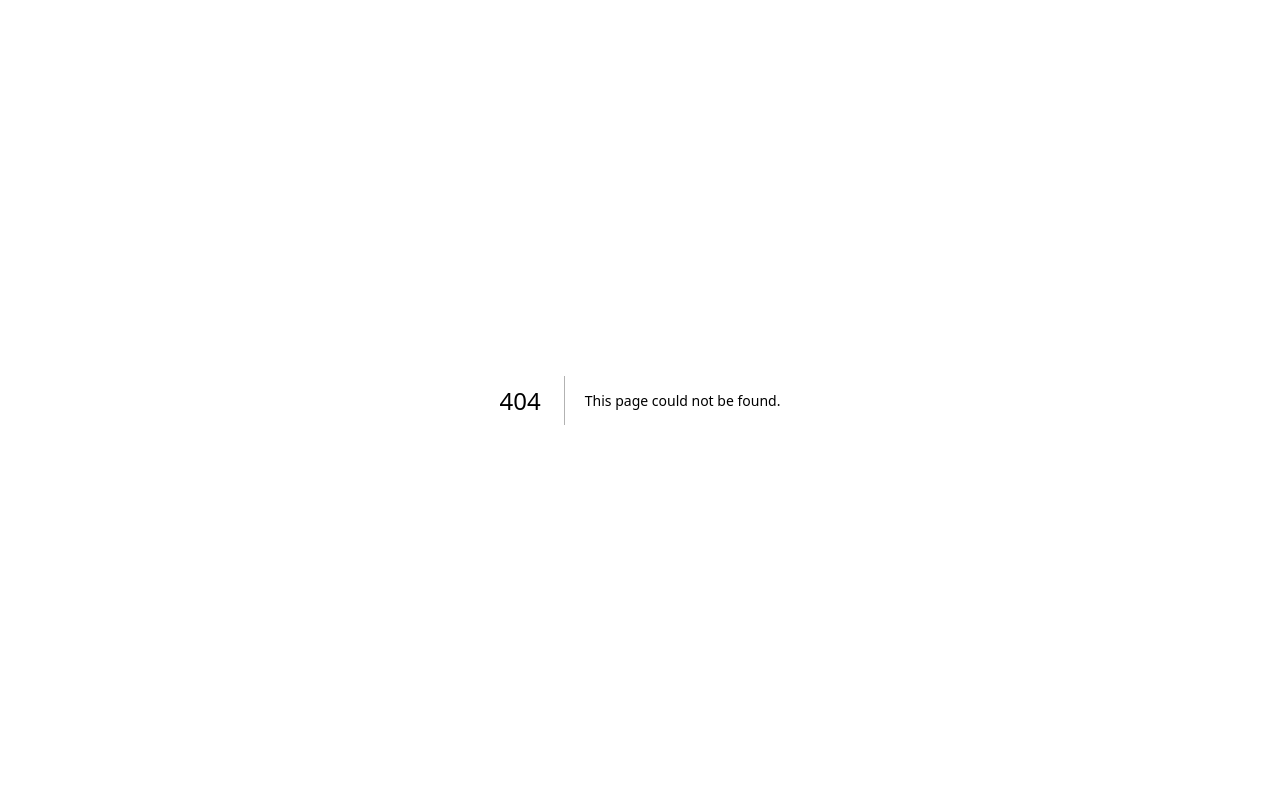
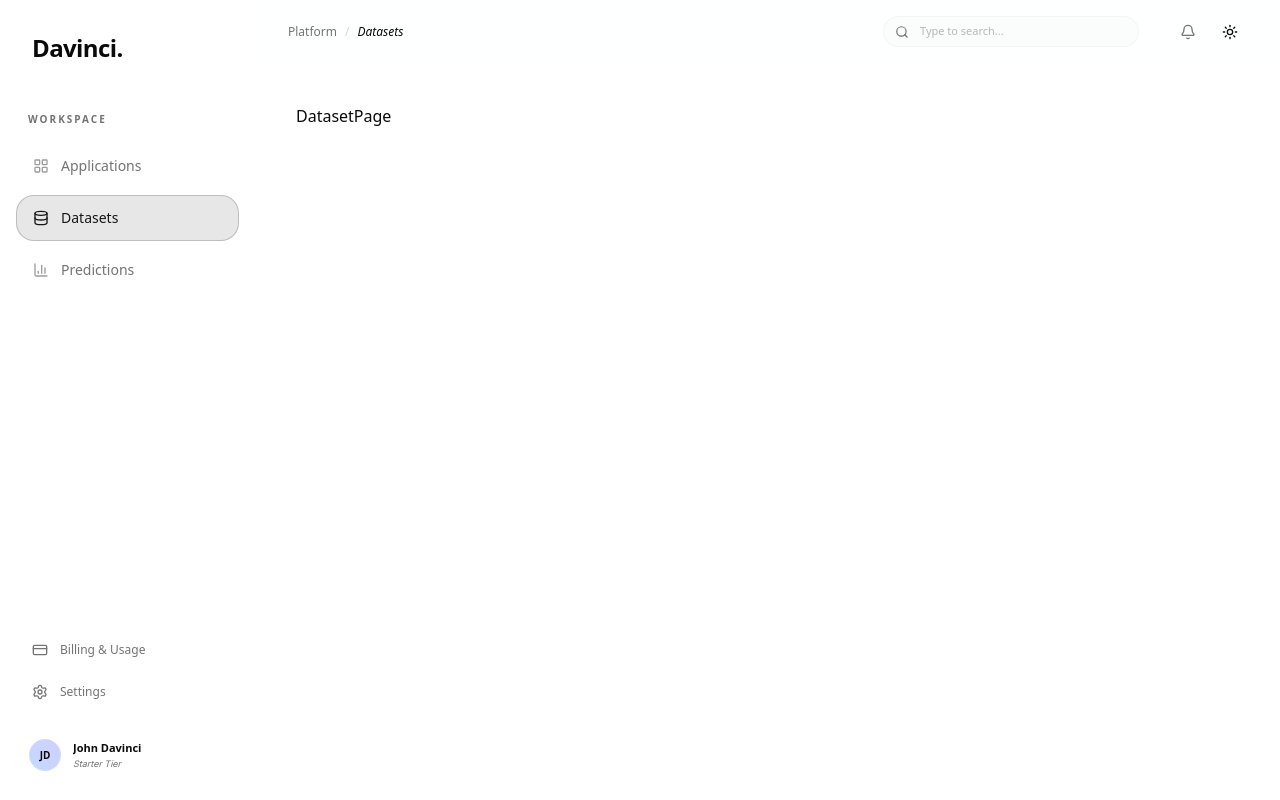
Before and after one commit to standardise/davinci, a Next.js app: page /datasets in a window 1280 px wide. Before the commit this address had no page. Built offline with nearby package versions, Linux system fonts and the light colour scheme.

Commit message:
dashboard layout

```diff
--- /dev/null
+++ b/app/(platform)/datasets/page.tsx
@@ -0,0 +1,7 @@
+import React from "react";
+
+const DatasetPage = () => {
+  return <div>DatasetPage</div>;
+};
+
+export default DatasetPage;
--- /dev/null
+++ b/app/(platform)/layout.tsx
@@ -0,0 +1,208 @@
+"use client";
+
+import { useState } from "react";
+import {
+  LayoutGrid,
+  Database,
+  BarChart3,
+  CreditCard,
+  Settings,
+  Menu,
+  X,
+  Search,
+  Bell,
+  LogOut,
+} from "lucide-react";
+import Link from "next/link";
+import { usePathname } from "next/navigation";
+import { Button } from "@/components/ui/button";
+import { ModeToggle } from "@/components/mode-toggle";
+
+export default function PlatformLayout({
+  children,
+}: {
+  children: React.ReactNode;
+}) {
+  const [isSidebarOpen, setIsSidebarOpen] = useState(false);
+  const pathname = usePathname();
+
+  const menuItems = [
+    { name: "Applications", href: "/projects", icon: LayoutGrid },
+    { name: "Datasets", href: "/datasets", icon: Database },
+    { name: "Predictions", href: "/predictions", icon: BarChart3 },
+  ];
+
+  const subItems = [
+    { name: "Billing & Usage", href: "/billing", icon: CreditCard },
+    { name: "Settings", href: "/settings", icon: Settings },
+  ];
+
+  return (
+    <div className="min-h-screen bg-background text-foreground transition-colors duration-300">
+      <div className="fixed top-0 left-0 w-125 h-125 bg-blue-500/5 dark:bg-blue-600/3 rounded-full blur-[120px] pointer-events-none -z-10" />
+      <div className="fixed bottom-0 right-0 w-125 h-125 bg-indigo-500/5 dark:bg-indigo-600/3 rounded-full blur-[120px] pointer-events-none -z-10" />
+
+      <div className="md:hidden flex items-center justify-between p-4 border-b border-white/5 backdrop-blur-md sticky top-0 z-40 bg-background/50">
+        <Link href="/" className="font-bold text-lg tracking-tight">
+          Davinci.
+        </Link>
+
+        <div className="flex items-center gap-2">
+          <ModeToggle />
+          <Button
+            variant="ghost"
+            size="icon"
+            onClick={() => setIsSidebarOpen(true)}
+          >
+            <Menu className="w-5 h-5" />
+          </Button>
+        </div>
+      </div>
+
+      <div className="flex">
+        <aside
+          className={`
+            fixed inset-y-0 left-0 z-50
+            flex flex-col
+            border-r border-white/10 dark:border-white/3
+            transition-transform duration-300 ease-in-out
+
+            w-full bg-background/95 backdrop-blur-2xl
+            ${isSidebarOpen ? "translate-x-0" : "-translate-x-full"}
+
+            md:w-64 md:translate-x-0 md:static md:bg-card/20 md:backdrop-blur-xl
+          `}
+        >
+          <div className="p-4 md:p-8 md:pb-10 flex items-center justify-between">
+            <Link
+              href="/"
+              className="flex items-center gap-2 group"
+              onClick={() => setIsSidebarOpen(false)}
+            >
+              <span className="text-xl md:text-2xl font-bold tracking-tight text-foreground group-hover:text-primary transition-colors">
+                Davinci.
+              </span>
+            </Link>
+
+            <Button
+              variant="ghost"
+              size="icon"
+              className="md:hidden"
+              onClick={() => setIsSidebarOpen(false)}
+            >
+              <X className="w-5 h-5" />
+            </Button>
+          </div>
+
+          <nav className="flex-1 px-4 space-y-1.5 overflow-y-auto">
+            <p className="text-[10px] font-bold text-muted-foreground uppercase tracking-[0.2em] px-3 mb-4 mt-2">
+              Workspace
+            </p>
+            {menuItems.map((item) => {
+              const isActive = pathname.startsWith(item.href);
+              return (
+                <Link
+                  key={item.name}
+                  href={item.href}
+                  onClick={() => setIsSidebarOpen(false)}
+                  className={`flex items-center gap-3 px-4 py-3 md:py-3 rounded-2xl text-sm font-medium transition-all group ${
+                    isActive
+                      ? "bg-primary/10 text-primary border border-primary/20"
+                      : "text-muted-foreground hover:text-foreground hover:bg-white/5 border border-transparent"
+                  }`}
+                >
+                  <item.icon
+                    className={`w-4 h-4 ${
+                      isActive
+                        ? "text-primary"
+                        : "opacity-70 group-hover:opacity-100"
+                    }`}
+                  />
+                  {item.name}
+                </Link>
+              );
+            })}
+          </nav>
+
+          <div className="p-4 space-y-1.5 mt-auto border-t border-white/5 bg-linear-to-t from-background/50 to-transparent">
+            {subItems.map((item) => {
+              const isActive = pathname.startsWith(item.href);
+              return (
+                <Link
+                  key={item.name}
+                  href={item.href}
+                  onClick={() => setIsSidebarOpen(false)}
+                  className={`flex items-center gap-3 px-4 py-3 md:py-2.5 rounded-xl text-xs font-medium transition-all ${
+                    isActive
+                      ? "text-primary bg-primary/5"
+                      : "text-muted-foreground hover:text-foreground hover:bg-white/5"
+                  }`}
+                >
+                  <item.icon className="w-4 h-4" />
+                  {item.name}
+                </Link>
+              );
+            })}
+
+            <div className="mt-4 p-3 rounded-2xl border border-white/5 bg-white/2 hover:bg-white/5 transition-all cursor-pointer group flex items-center justify-between">
+              <div className="flex items-center gap-3 overflow-hidden">
+                <div className="w-8 h-8 rounded-full bg-linear-to-tr from-blue-500/30 to-indigo-500/30 border border-white/10 flex items-center justify-center text-[10px] font-bold shrink-0">
+                  JD
+                </div>
+                <div className="flex-1 overflow-hidden min-w-0">
+                  <p className="text-[11px] font-bold truncate">John Davinci</p>
+                  <p className="text-[9px] text-muted-foreground truncate italic font-mono">
+                    Starter Tier
+                  </p>
+                </div>
+              </div>
+              <LogOut className="w-3 h-3 text-muted-foreground opacity-0 group-hover:opacity-100 transition-opacity" />
+            </div>
+          </div>
+        </aside>
+
+        <main className="flex-1 flex flex-col min-h-screen w-full overflow-hidden relative">
+          <header className="hidden md:flex h-16 border-b border-white/5 items-center justify-between px-8 bg-background/50 backdrop-blur-md sticky top-0 z-30 transition-colors">
+            <div className="flex items-center gap-2 text-xs font-medium">
+              <span className="text-muted-foreground hover:text-foreground transition-colors cursor-pointer">
+                Platform
+              </span>
+              <span className="text-muted-foreground/30">/</span>
+              <span className="text-foreground italic">
+                {menuItems.find((i) => pathname.startsWith(i.href))?.name ||
+                  "Dashboard"}
+              </span>
+            </div>
+
+            <div className="flex items-center gap-4">
+              <div className="relative group">
+                <Search className="absolute left-3 top-1/2 -translate-y-1/2 w-3.5 h-3.5 text-muted-foreground group-focus-within:text-primary transition-colors" />
+                <input
+                  className="bg-muted/30 border border-border/40 rounded-full pl-9 pr-4 py-1.5 text-[11px] outline-none focus:border-primary/50 w-48 lg:w-64 transition-all focus:bg-background/80 placeholder:text-muted-foreground/50"
+                  placeholder="Type to search..."
+                />
+              </div>
+
+              <div className="h-4 w-px bg-white/10" />
+
+              <div className="flex items-center gap-2">
+                <Button
+                  variant="ghost"
+                  size="icon"
+                  className="text-muted-foreground hover:text-foreground h-8 w-8 rounded-full"
+                >
+                  <Bell className="w-4 h-4" />
+                </Button>
+                <ModeToggle />
+              </div>
+            </div>
+          </header>
+
+          <div className="flex-1 p-4 md:p-8 lg:p-10 w-full max-w-7xl mx-auto">
+            {children}
+          </div>
+        </main>
+      </div>
+    </div>
+  );
+}
--- a/features/site/components/footer.tsx
+++ b/features/site/components/footer.tsx
@@ -9,9 +9,8 @@ export function Footer() {
   return (
     <footer
       id="company"
-      className="relative border-t border-border bg-background pt-20 pb-10 px-4 lg:px-8 overflow-hidden transition-colors duration-300"
+      className="relative bg-background pt-20 pb-10 px-4 lg:px-8 overflow-hidden transition-colors duration-300"
     >
-      {/* Background Glow - จางๆ นุ่มๆ */}
       <div className="absolute top-0 left-1/2 -translate-x-1/2 w-150 h-75 bg-blue-500/5 dark:bg-blue-900/10 rounded-full blur-[100px] pointer-events-none" />
 
       <div className="container mx-auto relative z-10">
--- a/features/site/components/navigation.tsx
+++ b/features/site/components/navigation.tsx
@@ -18,6 +18,15 @@ export function Navigation() {
     return () => window.removeEventListener("scroll", handleScroll);
   }, []);
 
+  // ปิดเมนูเมื่อ Scroll หรือเปลี่ยนหน้า
+  useEffect(() => {
+    if (mobileMenuOpen) {
+      document.body.style.overflow = "hidden"; // ล็อก scroll เมื่อเปิดเมนู
+    } else {
+      document.body.style.overflow = "unset";
+    }
+  }, [mobileMenuOpen]);
+
   const navLinks = [
     { name: "Features", href: "/#features" },
     { name: "Pricing", href: "/#pricing" },
@@ -28,76 +37,101 @@ export function Navigation() {
   return (
     <>
       <nav
-        className={`fixed top-0 left-0 right-0 z-50 transition-all duration-300 ${
-          scrolled ? "backdrop-blur-xl border-b py-4" : "bg-transparent py-6"
-        }`}
+        className={`fixed top-0 left-0 right-0 z-100 transition-all duration-500 ${
+          scrolled || mobileMenuOpen
+            ? "backdrop-blur-xl border-b border-border bg-background/80"
+            : "bg-transparent py-6"
+        } ${scrolled ? "py-4" : "py-6"}`}
       >
         <div className="container mx-auto px-4 lg:px-8">
-          <div className="flex items-center justify-between">
+          <div className="flex items-center justify-between relative z-110">
             <div className="flex items-center gap-2">
-              <span className="text-xl font-bold tracking-tight">Davinci.</span>
+              <span className="text-xl font-bold tracking-tight">
+                <Link href={"/"} onClick={() => setMobileMenuOpen(false)}>
+                  Davinci.
+                </Link>
+              </span>
             </div>
 
-            {/* Desktop Navigation */}
             <div className="hidden md:flex items-center gap-8">
               {navLinks.map((link) => (
                 <a
                   key={link.name}
                   href={link.href}
-                  className="text-sm font-medium text-muted-foreground hover:text-primary
-                   transition-colors"
+                  className="text-sm font-medium text-muted-foreground hover:text-primary transition-colors"
                 >
                   {link.name}
                 </a>
               ))}
             </div>
 
-            {/* CTA Buttons (Desktop) */}
             <div className="hidden md:flex items-center gap-4">
               <ModeToggle />
               <Button
                 variant="ghost"
-                className="text-muted-foreground hover:text-primary "
+                className="text-muted-foreground hover:text-primary"
                 asChild
               >
                 <Link href={"/signin"}>Sign in</Link>
               </Button>
-              <Button className="hover:bg-muted-foreground rounded-full px-6 font-medium transition-all shadow-[0_0_20px_-5px_rgba(255,255,255,0.3)]">
-                Get Started
+              <Button
+                className="rounded-full px-6 font-medium shadow-lg shadow-primary/20"
+                asChild
+              >
+                <Link href={"/projects"}>Get Started</Link>
               </Button>
             </div>
 
-            {/* Mobile Menu Toggle */}
+            <div className="flex md:hidden items-center gap-2">
+              <ModeToggle />
               <button
-              className="md:hidden p-2 text-muted-foreground hover:text-primary"
+                className="p-2 text-muted-foreground hover:text-primary"
                 onClick={() => setMobileMenuOpen(!mobileMenuOpen)}
+                aria-label="Toggle Menu"
               >
-              {mobileMenuOpen ? <X /> : <Menu />}
+                {mobileMenuOpen ? (
+                  <X className="w-6 h-6" />
+                ) : (
+                  <Menu className="w-6 h-6" />
+                )}
               </button>
+            </div>
           </div>
         </div>
       </nav>
 
-      {/* Mobile Menu Overlay */}
       {mobileMenuOpen && (
-        <div className="fixed inset-0 z-40 backdrop-blur-3xl pt-24 px-6 md:hidden animate-in slide-in-from-top-10 duration-200">
-          <div className="flex flex-col space-y-6 text-center">
+        <div className="fixed inset-0 z-90 bg-background md:hidden animate-in fade-in duration-300">
+          <div className="flex flex-col h-full pt-32 pb-10 px-6 overflow-y-auto">
+            <div className="flex flex-col space-y-6">
               {navLinks.map((link) => (
                 <a
                   key={link.name}
                   href={link.href}
-                className="text-2xl font-medium text-muted-foreground hover:text-primary"
+                  className="text-4xl font-bold text-foreground hover:text-primary transition-colors active:scale-95"
                   onClick={() => setMobileMenuOpen(false)}
                 >
                   {link.name}
                 </a>
               ))}
-            <hr className="border-zinc-800" />
-            <div className="flex flex-col gap-4 pt-4">
-              <Button variant="outline" className="w-full ">
-                Log in
+            </div>
+
+            <div className="mt-auto space-y-4 pt-10">
+              <Button
+                variant="outline"
+                className="w-full h-14 rounded-2xl text-lg border-border"
+                asChild
+                onClick={() => setMobileMenuOpen(false)}
+              >
+                <Link href={"/signin"}>Sign in</Link>
               </Button>
-              <Button className="w-full ">Get Started</Button>
+              <Button
+                className="w-full h-14 rounded-2xl text-lg font-bold"
+                asChild
+                onClick={() => setMobileMenuOpen(false)}
+              >
+                <Link href={"/projects"}>Get Started</Link>
+              </Button>
             </div>
           </div>
         </div>
```
Lines whose indentation alone changed are shown as unchanged.
